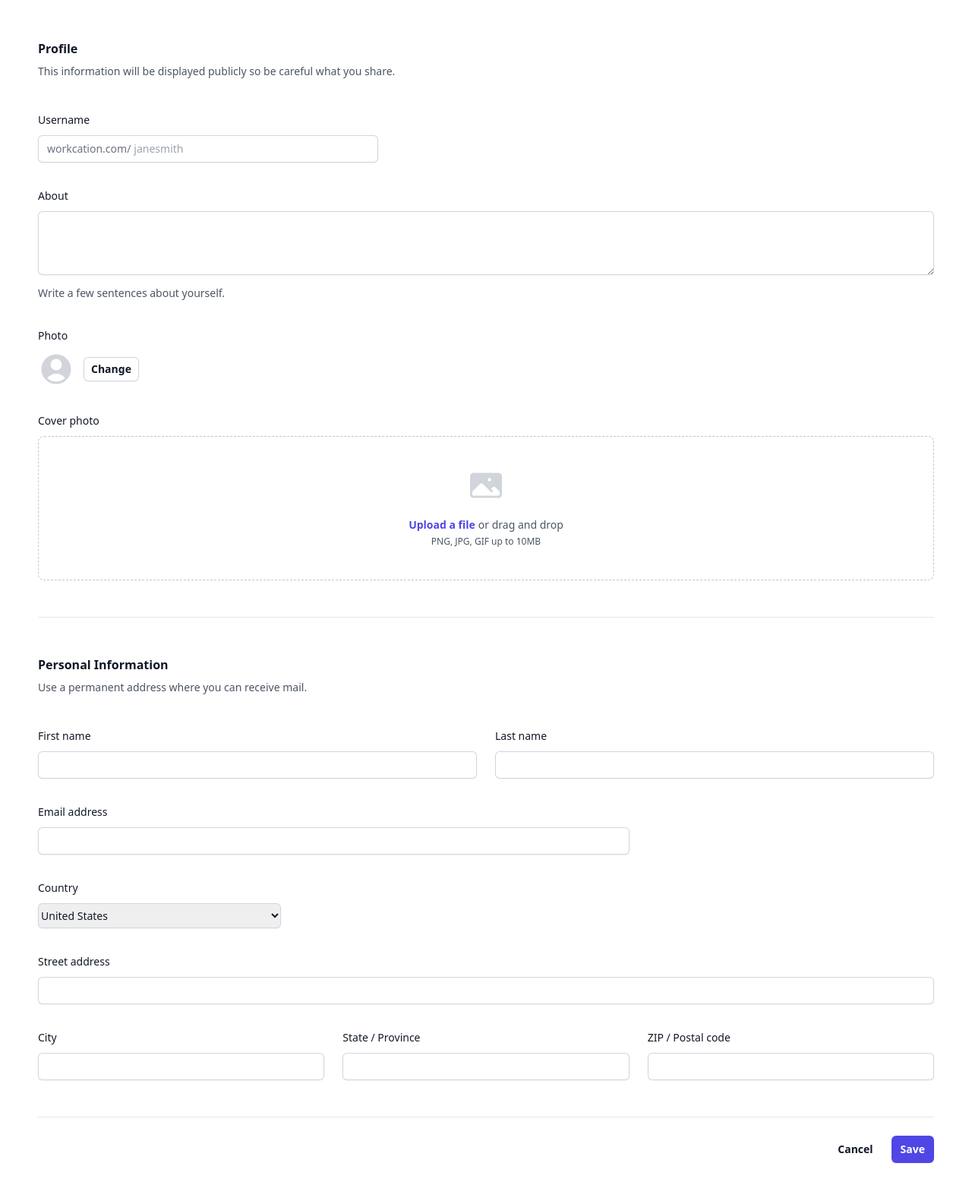
After one commit to luanacanselmo/MendoAgro, a PHP site: page /vista/configuracion.php in a window 1280 px wide. The commit adds this page. Shown: the whole page at 76% size. Run offline with PHP 8.4, Linux system fonts and the light colour scheme; some libraries are stand-ins or nearby versions.

Commit message:
cambios en el index- formulario config

```diff
--- a/controlador/publicacioControlador.php
+++ b/controlador/publicacioControlador.php
@@ -23,3 +23,7 @@ if (!empty($_POST["btnregistrartrabajo"])) {
         echo "Algun campo está vacío";
     }
 }
+
+
+
+?>
--- a/vista/cabecera.php
+++ b/vista/cabecera.php
@@ -30,7 +30,7 @@
               <a class="nav-link" href="subirTrabajo.php">Subir Publicación</a>
             </li>
             <li class="nav-item">
-              <a class="nav-link" href="mistrabajos.php">Publicaciones</a>
+              <a class="nav-link" href="mistrabajos.php">Mis publicaciones</a>
             </li>
             <!-- <li class="nav-item dropdown">
               <a class="nav-link dropdown-toggle" href="#" role="button" data-bs-toggle="dropdown" aria-expanded="false">
--- a/vista/componentes/cardmistrabajos.php
+++ b/vista/componentes/cardmistrabajos.php
@@ -53,6 +53,10 @@ while ($datos = $sql->fetch_object()) { ?>
                     </li>
                 </ul>
             </div>
+           <form method="post" action="./controlador/publicacioControlador.php">
+           <button type="submit"  name="accionModificar" value="Modificar">Modificar</button>
+           <button type="submit" name="accionEliminar" value="Eliminar" >Eliminar</button>
+           </form>
         </blockquote>
     </div>
 <?php }
--- a/vista/componentes/nav.php
+++ b/vista/componentes/nav.php
@@ -13,8 +13,8 @@
         </button>
         <ul class="hidden md:flex md:flex-row font-normal">
             <li class="flex items-center space-x-3 p-2"><a class="hover:text-green-500" href="/MendoAgro/index.php">Inicio</a></li>
-            <li class="flex items-center space-x-3 p-2"><a class="hover:text-green-500" href="/MendoAgro/vista/trabajos.php">Trabajos</a></li>
-            <li class="flex items-center space-x-3 p-2"><a class="hover:text-green-500" href="#">Nosotros</a></li>
+            <li class="flex items-center space-x-3 p-2"><a class="hover:text-green-500" href="/MendoAgro/vista/mistrabajos.php">Mis trabajos</a></li>
+            <li class="flex items-center space-x-3 p-2"><a class="hover:text-green-500" href="/MendoAgro/vista/subirTrabajo.php">Subir Trabajo</a></li>
             <div class="flex ml-10">
                 <div class="flex items-center space-x-3">
                     <p>¡Hola <?php echo $_SESSION['user'] ?>!</p>
--- /dev/null
+++ b/vista/configuracion.php
@@ -0,0 +1,158 @@
+<!DOCTYPE html>
+<html lang="en">
+<head>
+    <meta charset="UTF-8">
+    <meta name="viewport" content="width=device-width, initial-scale=1.0">
+    <title>Document</title>
+    <script src="https://cdn.tailwindcss.com"></script>
+<style>
+
+
+* {
+	box-sizing: border-box;
+
+}
+
+.formularioconfig{
+    margin: 50px;
+}
+
+</style>
+</head>
+<body>
+
+<div class="formularioconfig">
+<form>
+  <div class="space-y-12">
+    <div class="border-b border-gray-900/10 pb-12">
+      <h2 class="text-base font-semibold leading-7 text-gray-900">Profile</h2>
+      <p class="mt-1 text-sm leading-6 text-gray-600">This information will be displayed publicly so be careful what you share.</p>
+
+      <div class="mt-10 grid grid-cols-1 gap-x-6 gap-y-8 sm:grid-cols-6">
+        <div class="sm:col-span-4">
+          <label for="username" class="block text-sm font-medium leading-6 text-gray-900">Username</label>
+          <div class="mt-2">
+            <div class="flex rounded-md shadow-sm ring-1 ring-inset ring-gray-300 focus-within:ring-2 focus-within:ring-inset focus-within:ring-indigo-600 sm:max-w-md">
+              <span class="flex select-none items-center pl-3 text-gray-500 sm:text-sm">workcation.com/</span>
+              <input type="text" name="username" id="username" autocomplete="username" class="block flex-1 border-0 bg-transparent py-1.5 pl-1 text-gray-900 placeholder:text-gray-400 focus:ring-0 sm:text-sm sm:leading-6" placeholder="janesmith">
+            </div>
+          </div>
+        </div>
+
+        <div class="col-span-full">
+          <label for="about" class="block text-sm font-medium leading-6 text-gray-900">About</label>
+          <div class="mt-2">
+            <textarea id="about" name="about" rows="3" class="block w-full rounded-md border-0 py-1.5 text-gray-900 shadow-sm ring-1 ring-inset ring-gray-300 placeholder:text-gray-400 focus:ring-2 focus:ring-inset focus:ring-indigo-600 sm:text-sm sm:leading-6"></textarea>
+          </div>
+          <p class="mt-3 text-sm leading-6 text-gray-600">Write a few sentences about yourself.</p>
+        </div>
+
+        <div class="col-span-full">
+          <label for="photo" class="block text-sm font-medium leading-6 text-gray-900">Photo</label>
+          <div class="mt-2 flex items-center gap-x-3">
+            <svg class="h-12 w-12 text-gray-300" viewBox="0 0 24 24" fill="currentColor" aria-hidden="true">
+              <path fill-rule="evenodd" d="M18.685 19.097A9.723 9.723 0 0021.75 12c0-5.385-4.365-9.75-9.75-9.75S2.25 6.615 2.25 12a9.723 9.723 0 003.065 7.097A9.716 9.716 0 0012 21.75a9.716 9.716 0 006.685-2.653zm-12.54-1.285A7.486 7.486 0 0112 15a7.486 7.486 0 015.855 2.812A8.224 8.224 0 0112 20.25a8.224 8.224 0 01-5.855-2.438zM15.75 9a3.75 3.75 0 11-7.5 0 3.75 3.75 0 017.5 0z" clip-rule="evenodd" />
+            </svg>
+            <button type="button" class="rounded-md bg-white px-2.5 py-1.5 text-sm font-semibold text-gray-900 shadow-sm ring-1 ring-inset ring-gray-300 hover:bg-gray-50">Change</button>
+          </div>
+        </div>
+
+        <div class="col-span-full">
+          <label for="cover-photo" class="block text-sm font-medium leading-6 text-gray-900">Cover photo</label>
+          <div class="mt-2 flex justify-center rounded-lg border border-dashed border-gray-900/25 px-6 py-10">
+            <div class="text-center">
+              <svg class="mx-auto h-12 w-12 text-gray-300" viewBox="0 0 24 24" fill="currentColor" aria-hidden="true">
+                <path fill-rule="evenodd" d="M1.5 6a2.25 2.25 0 012.25-2.25h16.5A2.25 2.25 0 0122.5 6v12a2.25 2.25 0 01-2.25 2.25H3.75A2.25 2.25 0 011.5 18V6zM3 16.06V18c0 .414.336.75.75.75h16.5A.75.75 0 0021 18v-1.94l-2.69-2.689a1.5 1.5 0 00-2.12 0l-.88.879.97.97a.75.75 0 11-1.06 1.06l-5.16-5.159a1.5 1.5 0 00-2.12 0L3 16.061zm10.125-7.81a1.125 1.125 0 112.25 0 1.125 1.125 0 01-2.25 0z" clip-rule="evenodd" />
+              </svg>
+              <div class="mt-4 flex text-sm leading-6 text-gray-600">
+                <label for="file-upload" class="relative cursor-pointer rounded-md bg-white font-semibold text-indigo-600 focus-within:outline-none focus-within:ring-2 focus-within:ring-indigo-600 focus-within:ring-offset-2 hover:text-indigo-500">
+                  <span>Upload a file</span>
+                  <input id="file-upload" name="file-upload" type="file" class="sr-only">
+                </label>
+                <p class="pl-1">or drag and drop</p>
+              </div>
+              <p class="text-xs leading-5 text-gray-600">PNG, JPG, GIF up to 10MB</p>
+            </div>
+          </div>
+        </div>
+      </div>
+    </div>
+
+    <div class="border-b border-gray-900/10 pb-12">
+      <h2 class="text-base font-semibold leading-7 text-gray-900">Personal Information</h2>
+      <p class="mt-1 text-sm leading-6 text-gray-600">Use a permanent address where you can receive mail.</p>
+
+      <div class="mt-10 grid grid-cols-1 gap-x-6 gap-y-8 sm:grid-cols-6">
+        <div class="sm:col-span-3">
+          <label for="first-name" class="block text-sm font-medium leading-6 text-gray-900">First name</label>
+          <div class="mt-2">
+            <input type="text" name="first-name" id="first-name" autocomplete="given-name" class="block w-full rounded-md border-0 py-1.5 text-gray-900 shadow-sm ring-1 ring-inset ring-gray-300 placeholder:text-gray-400 focus:ring-2 focus:ring-inset focus:ring-indigo-600 sm:text-sm sm:leading-6">
+          </div>
+        </div>
+
+        <div class="sm:col-span-3">
+          <label for="last-name" class="block text-sm font-medium leading-6 text-gray-900">Last name</label>
+          <div class="mt-2">
+            <input type="text" name="last-name" id="last-name" autocomplete="family-name" class="block w-full rounded-md border-0 py-1.5 text-gray-900 shadow-sm ring-1 ring-inset ring-gray-300 placeholder:text-gray-400 focus:ring-2 focus:ring-inset focus:ring-indigo-600 sm:text-sm sm:leading-6">
+          </div>
+        </div>
+
+        <div class="sm:col-span-4">
+          <label for="email" class="block text-sm font-medium leading-6 text-gray-900">Email address</label>
+          <div class="mt-2">
+            <input id="email" name="email" type="email" autocomplete="email" class="block w-full rounded-md border-0 py-1.5 text-gray-900 shadow-sm ring-1 ring-inset ring-gray-300 placeholder:text-gray-400 focus:ring-2 focus:ring-inset focus:ring-indigo-600 sm:text-sm sm:leading-6">
+          </div>
+        </div>
+
+        <div class="sm:col-span-3">
+          <label for="country" class="block text-sm font-medium leading-6 text-gray-900">Country</label>
+          <div class="mt-2">
+            <select id="country" name="country" autocomplete="country-name" class="block w-full rounded-md border-0 py-1.5 text-gray-900 shadow-sm ring-1 ring-inset ring-gray-300 focus:ring-2 focus:ring-inset focus:ring-indigo-600 sm:max-w-xs sm:text-sm sm:leading-6">
+              <option>United States</option>
+              <option>Canada</option>
+              <option>Mexico</option>
+            </select>
+          </div>
+        </div>
+
+        <div class="col-span-full">
+          <label for="street-address" class="block text-sm font-medium leading-6 text-gray-900">Street address</label>
+          <div class="mt-2">
+            <input type="text" name="street-address" id="street-address" autocomplete="street-address" class="block w-full rounded-md border-0 py-1.5 text-gray-900 shadow-sm ring-1 ring-inset ring-gray-300 placeholder:text-gray-400 focus:ring-2 focus:ring-inset focus:ring-indigo-600 sm:text-sm sm:leading-6">
+          </div>
+        </div>
+
+        <div class="sm:col-span-2 sm:col-start-1">
+          <label for="city" class="block text-sm font-medium leading-6 text-gray-900">City</label>
+          <div class="mt-2">
+            <input type="text" name="city" id="city" autocomplete="address-level2" class="block w-full rounded-md border-0 py-1.5 text-gray-900 shadow-sm ring-1 ring-inset ring-gray-300 placeholder:text-gray-400 focus:ring-2 focus:ring-inset focus:ring-indigo-600 sm:text-sm sm:leading-6">
+          </div>
+        </div>
+
+        <div class="sm:col-span-2">
+          <label for="region" class="block text-sm font-medium leading-6 text-gray-900">State / Province</label>
+          <div class="mt-2">
+            <input type="text" name="region" id="region" autocomplete="address-level1" class="block w-full rounded-md border-0 py-1.5 text-gray-900 shadow-sm ring-1 ring-inset ring-gray-300 placeholder:text-gray-400 focus:ring-2 focus:ring-inset focus:ring-indigo-600 sm:text-sm sm:leading-6">
+          </div>
+        </div>
+
+        <div class="sm:col-span-2">
+          <label for="postal-code" class="block text-sm font-medium leading-6 text-gray-900">ZIP / Postal code</label>
+          <div class="mt-2">
+            <input type="text" name="postal-code" id="postal-code" autocomplete="postal-code" class="block w-full rounded-md border-0 py-1.5 text-gray-900 shadow-sm ring-1 ring-inset ring-gray-300 placeholder:text-gray-400 focus:ring-2 focus:ring-inset focus:ring-indigo-600 sm:text-sm sm:leading-6">
+          </div>
+        </div>
+      </div>
+    </div>
+
+  </div>
+
+  <div class="mt-6 flex items-center justify-end gap-x-6">
+    <button type="button" class="text-sm font-semibold leading-6 text-gray-900">Cancel</button>
+    <button type="submit" class="rounded-md bg-indigo-600 px-3 py-2 text-sm font-semibold text-white shadow-sm hover:bg-indigo-500 focus-visible:outline focus-visible:outline-2 focus-visible:outline-offset-2 focus-visible:outline-indigo-600">Save</button>
+  </div>
+</form>
+
+</div>
+</body>
+</html>
--- a/vista/mistrabajos.php
+++ b/vista/mistrabajos.php
@@ -60,7 +60,7 @@
         </section>
         <main class="[template-area:main] grid grid-cols-5">
             <div class="col-span-5 xl:col-span-3 px-3">
-                <h2 class="text-xl font-medium mb-4 ml-4">Principales</h2>
+                <h2 class="text-xl font-medium mb-4 ml-4">Mis trabajos</h2>
                 <section>
                     <?php include "./componentes/cardMistrabajos.php" ?>
                 </section>
```
Also changed, not shown: index.php (+75 -21 lines), modelo/publicacionModelo.php (+29 -0 lines), vista/cardMistrabajos.php (added, +68 -0 lines), vista/subirTrabajo.php (+24 -86 lines), Icon-MendoAgro/bag.svg (added), Icon-MendoAgro/bubble-search.svg (added), Icon-MendoAgro/check.svg (added), Icon-MendoAgro/globe.svg (added), Icon-MendoAgro/mail.svg (added).
